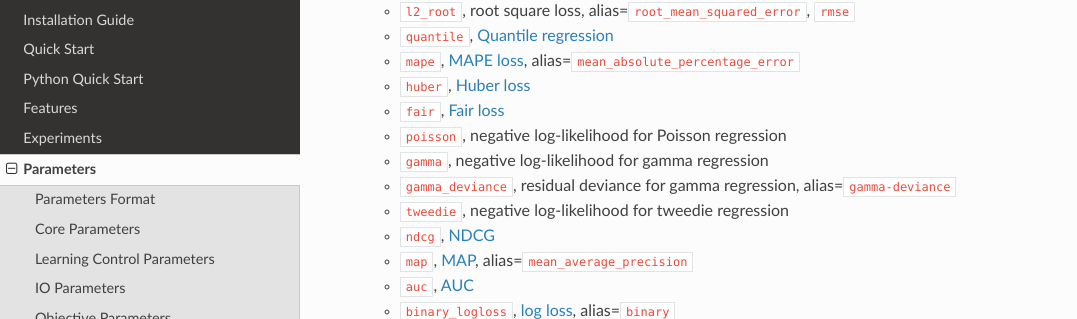
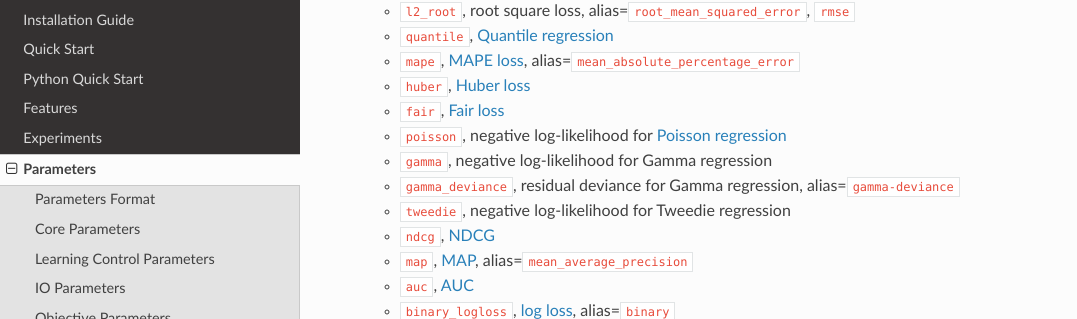
Before and after one commit to microsoft/LightGBM, a Sphinx documentation site: the page built from docs/Parameters.rst, in a window 1280 px wide and 900 px high, scrolled down 7990 px. Shown: the part 132-451 px from the top of the window, without its empty margins (0-1077 px from the left). Built offline with Sphinx 7.4.7 and the Read the Docs theme 2.0.0, drawn with Linux system fonts in a browser that asks for light colours.

```diff
--- a/docs/Parameters.rst
+++ b/docs/Parameters.rst
@@ -592,13 +592,13 @@ Metric Parameters
 
    -  ``fair``, `Fair loss`_
 
-   -  ``poisson``, negative log-likelihood for Poisson regression
+   -  ``poisson``, negative log-likelihood for `Poisson regression`_
 
-   -  ``gamma``, negative log-likelihood for gamma regression
+   -  ``gamma``, negative log-likelihood for Gamma regression
 
-   -  ``gamma_deviance``, residual deviance for gamma regression, alias=\ ``gamma-deviance``
+   -  ``gamma_deviance``, residual deviance for Gamma regression, alias=\ ``gamma-deviance``
 
-   -  ``tweedie``, negative log-likelihood for tweedie regression
+   -  ``tweedie``, negative log-likelihood for Tweedie regression
 
    -  ``ndcg``, `NDCG`_
 
```
